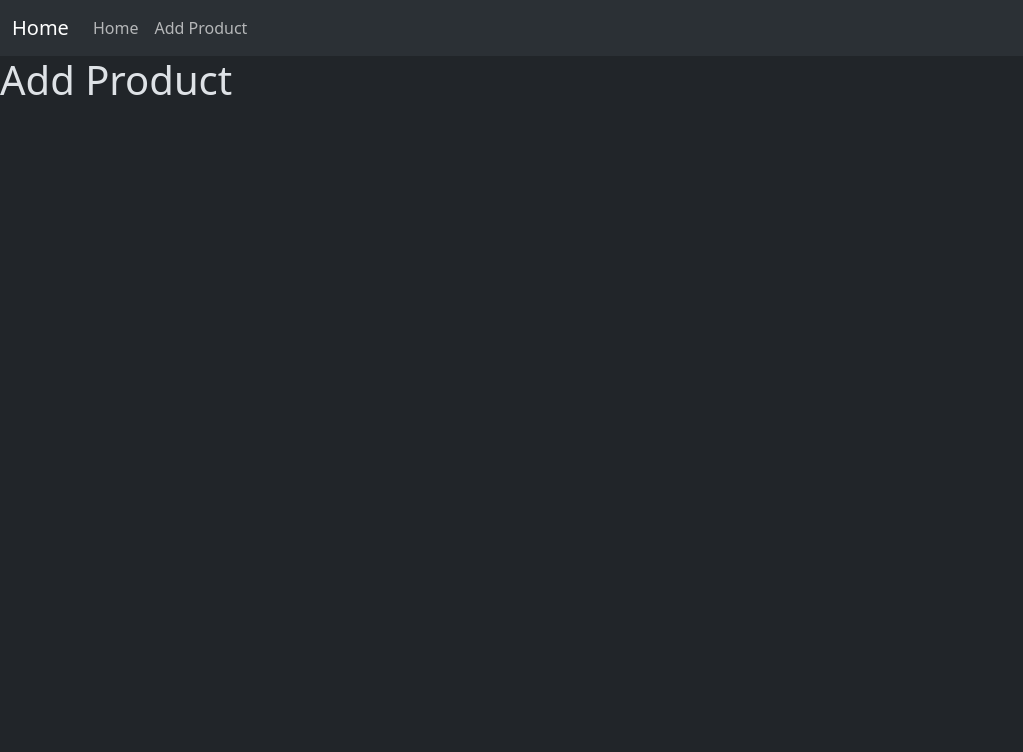
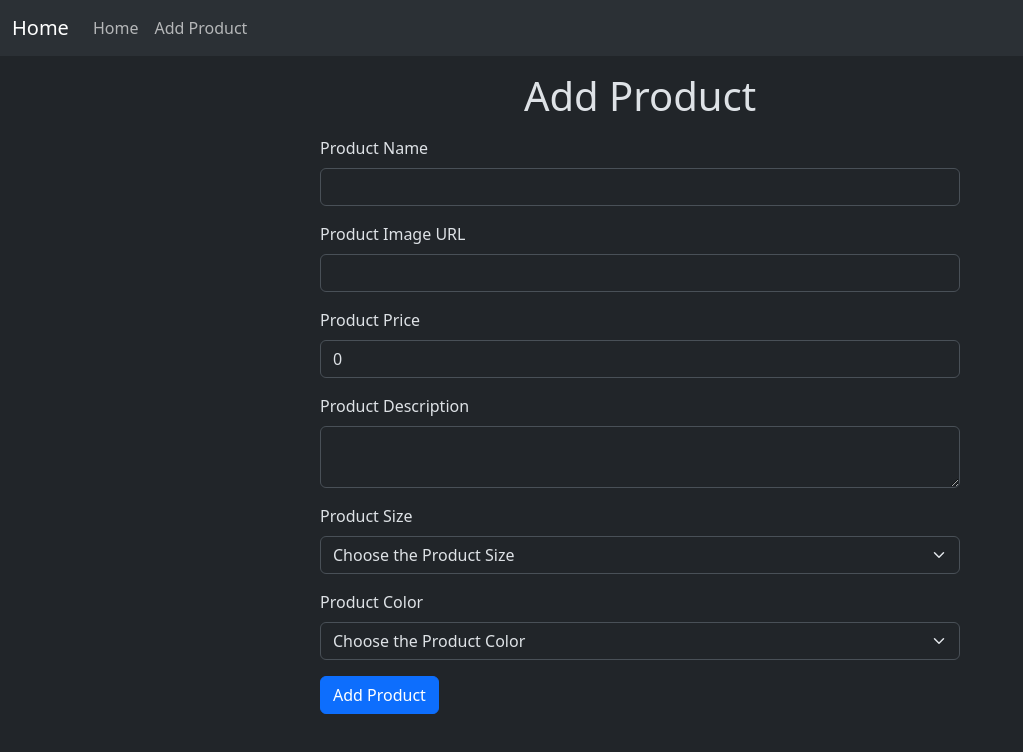
Before and after one commit to aarshpatel1/e-commerce-redux, a React (Vite) app: page /addProduct in a window 1280 px wide. Shown: the top 752 px of the page, without its empty margins (0-1023 px from the left). Built offline with nearby package versions, Linux system fonts and the light colour scheme.

Commit message:
basic crud works

```diff
--- a/src/App.jsx
+++ b/src/App.jsx
@@ -12,6 +12,14 @@ export default function App() {
 				<Routes>
 					<Route path="/" element={<Display />} />
 					<Route path="/addProduct" element={<AddProduct />} />
+					<Route path="/editProduct/:id" element={<AddProduct />} />
+					<Route path="/deleteProduct/:id" element={<Display />} />
+					<Route
+						path="*"
+						element={
+							<h1 className="text-center my-5">404 Not Found</h1>
+						}
+					/>
 				</Routes>
 			</BrowserRouter>
 		</>
--- a/src/pages/AddProduct.jsx
+++ b/src/pages/AddProduct.jsx
@@ -1,9 +1,156 @@
-import React from "react";
+import { useState } from "react";
+import { useNavigate, useParams } from "react-router";
 
 export default function AddProduct() {
+	const productId = useParams().id;
+	const navigate = useNavigate();
+
+	const [product, setProduct] = useState({});
+
+	if (productId) {
+		const products = JSON.parse(localStorage.getItem("products") || "[]");
+		const existingProduct = products.find(
+			(p) => p.id === parseInt(productId)
+		);
+		if (existingProduct && !product.productName) {
+			setProduct(existingProduct);
+		}
+	}
+
+	const handleChange = (e) => {
+		const { name, value } = e.target;
+		setProduct({ ...product, [name]: value });
+	};
+
+	const handleSubmit = (e) => {
+		e.preventDefault();
+		if (productId) {
+			const products = JSON.parse(
+				localStorage.getItem("products") || "[]"
+			);
+			const updatedProducts = products.map((p) =>
+				p.id === parseInt(productId) ? { ...product, id: p.id } : p
+			);
+			localStorage.setItem("products", JSON.stringify(updatedProducts));
+			setProduct({});
+			navigate("/");
+			return;
+		}
+
+		const updatedProduct = { ...product, id: Date.now() };
+		localStorage.setItem(
+			"products",
+			JSON.stringify([
+				...JSON.parse(localStorage.getItem("products") || "[]"),
+				updatedProduct,
+			])
+		);
+		setProduct({});
+		navigate("/");
+	};
+
 	return (
-		<div>
-			<h1>Add Product</h1>
-		</div>
+		<>
+			<h1 className="text-center my-3">Add Product</h1>
+			<form className="w-50 mx-auto" onSubmit={handleSubmit}>
+				<div className="mb-3">
+					<label htmlFor="productName" className="form-label">
+						Product Name
+					</label>
+					<input
+						type="text"
+						className="form-control"
+						id="productName"
+						name="productName"
+						value={product.productName || ""}
+						onChange={handleChange}
+					/>
+				</div>
+
+				<div className="mb-3">
+					<label htmlFor="productImageUrl" className="form-label">
+						Product Image URL
+					</label>
+					<input
+						type="url"
+						className="form-control"
+						id="productImageUrl"
+						name="productImageUrl"
+						value={product.productImageUrl || ""}
+						onChange={handleChange}
+					/>
+					{product.productImageUrl && (
+						<img
+							src={product.productImageUrl}
+							alt={product.productName || "Product"}
+                            width={300}
+                            className="mt-3 rounded"
+						/>
+					)}
+				</div>
+				<div className="mb-3">
+					<label htmlFor="productPrice" className="form-label">
+						Product Price
+					</label>
+					<input
+						type="number"
+						className="form-control"
+						id="productPrice"
+						name="productPrice"
+						value={product.productPrice || 0}
+						onChange={handleChange}
+					/>
+				</div>
+				<div className="mb-3">
+					<label htmlFor="productDescription" className="form-label">
+						Product Description
+					</label>
+					<textarea
+						name="productDescription"
+						id="productDescription"
+						className="form-control"
+						value={product.productDescription || ""}
+						onChange={handleChange}
+					></textarea>
+				</div>
+				<div className="mb-3">
+					<label htmlFor="productSize" className="form-label">
+						Product Size
+					</label>
+					<select
+						name="productSize"
+						id="productSize"
+						className="form-select"
+						value={product.productSize || ""}
+						onChange={handleChange}
+					>
+						<option value="">Choose the Product Size</option>
+						<option value="xl">XL</option>
+						<option value="xxl">XXL</option>
+						<option value="xxxl">XXXL</option>
+					</select>
+				</div>
+				<div className="mb-3">
+					<label htmlFor="productColor" className="form-label">
+						Product Color
+					</label>
+					<select
+						name="productColor"
+						id="productColor"
+						className="form-select"
+						value={product.productColor || ""}
+						onChange={handleChange}
+					>
+						<option value="">Choose the Product Color</option>
+						<option value="red">Red</option>
+						<option value="green">Green</option>
+						<option value="blue">Blue</option>
+					</select>
+				</div>
+				<button type="submit" className="btn btn-primary">
+					{productId ? "Update Product" : "Add Product"}
+				</button>
+			</form>
+		</>
 	);
 }
--- a/src/pages/Display.jsx
+++ b/src/pages/Display.jsx
@@ -1,9 +1,77 @@
-import React from "react";
+import { useEffect, useState } from "react";
+import { Link } from "react-router";
 
 export default function Display() {
+	const [products, setProducts] = useState([]);
+
+	useEffect(() => {
+		setProducts(JSON.parse(localStorage.getItem("products") || "[]"));
+	}, []);
+
+	const deleteProduct = (id) => {
+		const updatedProducts = products.filter((product) => product.id !== id);
+		localStorage.setItem("products", JSON.stringify(updatedProducts));
+		setProducts(updatedProducts);
+	};
+
 	return (
-		<div>
-			<h1>Welcome to Ecommerce Website</h1>
-		</div>
+		<>
+			<h1 className="text-center my-3">Welcome to Ecommerce Website</h1>
+
+			<div className="container">
+				<div className="row">
+					{products.length !== 0 &&
+						products.map((product, index) => (
+							<div className="col-md-4" key={index}>
+								<div className="card mb-4">
+									<img
+										src={product.productImageUrl}
+										className="card-img-top"
+										alt={product.productName}
+									/>
+									<div className="card-body">
+										<h5 className="card-title">
+											{product.productName}
+										</h5>
+										<p className="card-text">
+											${product.productPrice}
+										</p>
+										<p className="card-text">
+											{product.productDescription}
+										</p>
+										<span className="badge text-bg-secondary fs-6 me-2 mb-3">
+											{product.productSize}
+										</span>
+										<span className="badge text-bg-secondary fs-6 mb-3">
+											{product.productColor}
+										</span>
+										<div className="d-flex justify-content-between align-items-center">
+											<Link
+												to={`/editProduct/${product.id}`}
+												className="btn btn-primary"
+											>
+												Edit Product
+											</Link>
+											<button
+												className="btn btn-danger"
+												onClick={() =>
+													deleteProduct(product.id)
+												}
+											>
+												Delete Product
+											</button>
+										</div>
+									</div>
+								</div>
+							</div>
+						))}
+					{products.length === 0 && (
+						<p className="text-center my-5 fs-5">
+							No Products Available. Please add some products.
+						</p>
+					)}
+				</div>
+			</div>
+		</>
 	);
 }
```
